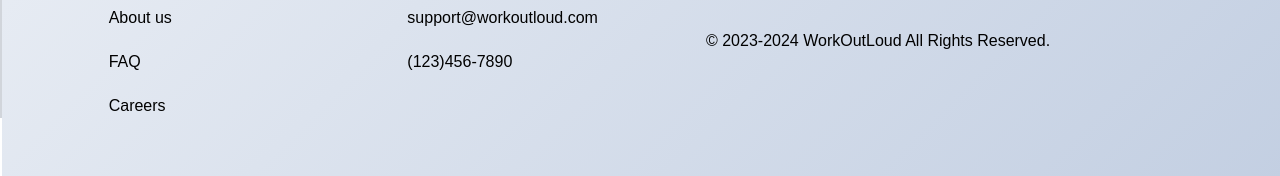
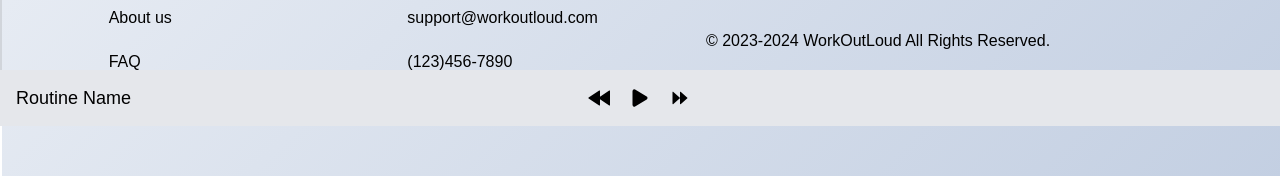
Before and after one commit to WorkOutLoudApp/workoutloud, a Next.js app in the folder apps/dashboard/: page / in a window 1280 px wide. Shown: the part 674-850 px from the top of the page. Built offline with nearby package versions, Linux system fonts and the light colour scheme; no server answers.

Commit message:
playbar mockup

```diff
--- /dev/null
+++ b/apps/dashboard/src/components/Playbar.tsx
@@ -0,0 +1,32 @@
+import React from 'react'
+import { IoPlay, IoPause } from 'react-icons/io5'
+import { RiRewindFill } from 'react-icons/ri'
+import { AiOutlineForward } from 'react-icons/ai'
+import { useState } from 'react'
+
+const Playbar = () => {
+  const [isPlaying, setIsPlaying] = useState(false)
+
+  const handlePlayPause = () => {
+    setIsPlaying(!isPlaying)
+  }
+
+  return (
+    <div className="fixed bottom-0 left-0 right-0 flex items-center justify-center bg-gray-200 p-4 text-black">
+      <div className="absolute left-4 text-lg">Routine Name</div>
+      <div className="flex items-center space-x-4">
+        <button onClick={() => console.log('Rewind')}>
+          <RiRewindFill size="1.5em" />
+        </button>
+        <button onClick={handlePlayPause}>
+          {isPlaying ? <IoPause size="1.5em" /> : <IoPlay size="1.5em" />}
+        </button>
+        <button onClick={() => console.log('Fast-forward')}>
+          <AiOutlineForward size="1.5em" />
+        </button>
+      </div>
+    </div>
+  )
+}
+
+export default Playbar
--- a/apps/dashboard/src/pages/_app.tsx
+++ b/apps/dashboard/src/pages/_app.tsx
@@ -4,6 +4,7 @@ import type { AppProps } from 'next/app'
 import React, { useEffect, useState } from 'react'
 import '../styles/index.css'
 
+import Playbar from '../components/Playbar'
 import Navbar from '../components/Navbar'
 import Sidebar from '../components/Sidebar'
 import { AuthProvider } from '../context/AuthProvider'
@@ -11,12 +12,15 @@ import WindowTypeContext from '../context/WindowTypeProvider'
 
 // import PUBLIC_GOOGLE_API_TOKEN from '@src/utils/keys'
 
-let PUBLIC_GOOGLE_API_TOKEN=''
-axios.get(`http://localhost:4000/v1/key/google`).then((response) => {
-  PUBLIC_GOOGLE_API_TOKEN=response.data.key
-}).catch((error) => {
-  console.log(error)
-})
+let PUBLIC_GOOGLE_API_TOKEN = ''
+axios
+  .get(`http://localhost:4000/v1/key/google`)
+  .then((response) => {
+    PUBLIC_GOOGLE_API_TOKEN = response.data.key
+  })
+  .catch((error) => {
+    console.log(error)
+  })
 
 function App({ Component, pageProps }: AppProps) {
   const [width, setWidth] = useState(undefined)
@@ -44,15 +48,16 @@ function App({ Component, pageProps }: AppProps) {
       <AuthProvider>
         <GoogleOAuthProvider clientId={PUBLIC_GOOGLE_API_TOKEN}>
           <div className="font-poppins">
-            <Navbar/>
+            <Navbar />
+            <Playbar />
             {isMobile ? (
               <Component {...pageProps} />
             ) : (
-              <div className='flex'>
-                <div className='flex basis-1/5 h-[92vh] border-r-2 border-gray-300 overflow-hidden hover:overflow-auto'>
+              <div className="flex">
+                <div className="flex h-[92vh] basis-1/5 overflow-hidden border-r-2 border-gray-300 hover:overflow-auto">
                   <Sidebar />
                 </div>
-                <div className='flex basis-4/5' >
+                <div className="flex basis-4/5">
                   <Component {...pageProps} />
                 </div>
               </div>
```
